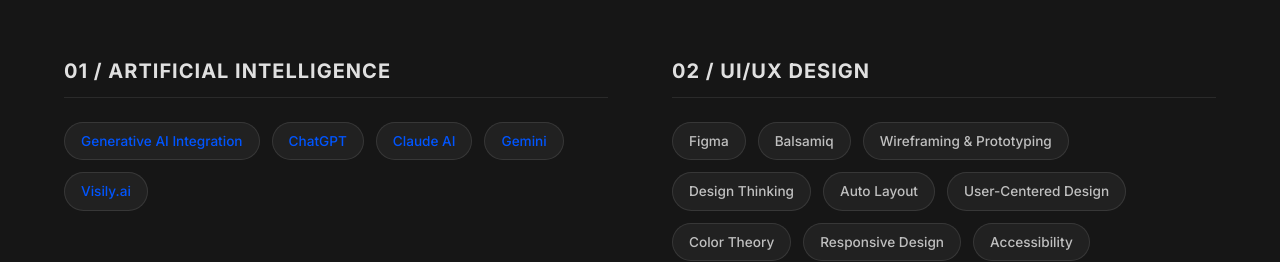
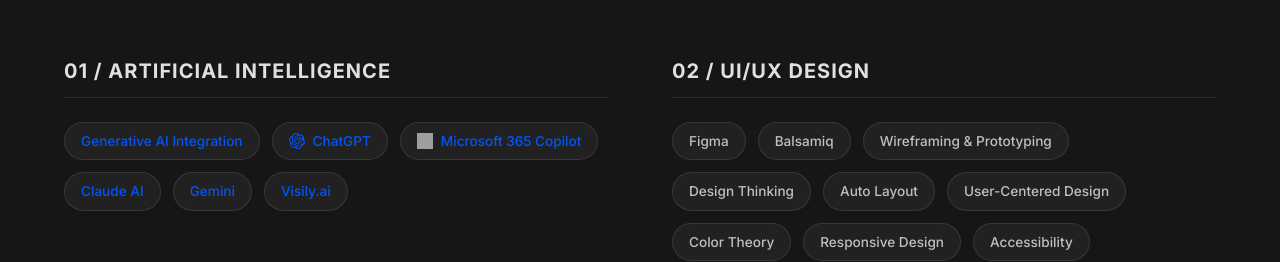
Before and after one commit to Ayushbansal946/AyushBnansal_portfolio, a React (Vite) app: page / in a window 1280 px wide. Shown: the part 5020-5282 px from the top of the page. Built offline with nearby package versions, Linux system fonts and the light colour scheme; no server answers; the database is empty; grey boxes are pictures that could not be loaded.

Commit message:
Add Microsoft 365 Copilot and ChatGPT logos to Skills section

```diff
--- a/src/components/Icons.tsx
+++ b/src/components/Icons.tsx
@@ -6,6 +6,13 @@
 export interface IconProps extends React.SVGProps<SVGSVGElement> {
   size?: number | string;
 }
+
+export const ChatGPTIcon = ({ size = 24, ...props }: IconProps) => (
+  <svg role="img" width={size} height={size} viewBox="0 0 24 24" xmlns="http://www.w3.org/2000/svg" fill="currentColor" {...props}>
+    <title>ChatGPT</title>
+    <path d="M22.2819 9.8211a5.9847 5.9847 0 0 0-.5157-4.9108 6.0462 6.0462 0 0 0-6.5098-2.9A6.0651 6.0651 0 0 0 4.9807 4.1818a5.9847 5.9847 0 0 0-3.9977 2.9 6.0462 6.0462 0 0 0 .7427 7.0966 5.98 5.98 0 0 0 .511 4.9107 6.051 6.051 0 0 0 6.5146 2.9001A5.9847 5.9847 0 0 0 13.2599 24a6.0557 6.0557 0 0 0 5.7718-4.2058 5.9894 5.9894 0 0 0 3.9977-2.9001 6.0557 6.0557 0 0 0-.7475-7.073zm-9.022 12.6081a4.4755 4.4755 0 0 1-2.8764-1.0408l.1419-.0804 4.7783-2.7582a.7948.7948 0 0 0 .3927-.6813v-6.7369l2.02 1.1686a.071.071 0 0 1 .038.052v5.5826a4.504 4.504 0 0 1-4.4945 4.4944zm-9.6607-4.1254a4.4708 4.4708 0 0 1-.5346-3.0137l.142.0852 4.783 2.7582a.7712.7712 0 0 0 .7806 0l5.8428-3.3685v2.3324a.0804.0804 0 0 1-.0332.0615L9.74 19.9502a4.4992 4.4992 0 0 1-6.1408-1.6464zM2.3408 7.8956a4.485 4.485 0 0 1 2.3655-1.9728V11.6a.7664.7664 0 0 0 .3879.6765l5.8144 3.3543-2.0201 1.1685a.0757.0757 0 0 1-.071 0l-4.8303-2.7865A4.504 4.504 0 0 1 2.3408 7.8956zm16.0993 3.8558L12.5987 8.3829 14.6188 7.2144a.0757.0757 0 0 1 .071 0l4.8303 2.7913a4.4944 4.4944 0 0 1-.6765 8.1042v-5.6772a.79.79 0 0 0-.3927-.6813zm2.0107-3.0231l-.142-.0852-4.7735-2.7818a.7759.7759 0 0 0-.7854 0L8.8092 9.2297V6.8974a.0662.0662 0 0 1 .0284-.0615l4.8303-2.7866a4.4992 4.4992 0 0 1 6.6802 4.66zM8.3065 12.863l-2.02-1.1638a.0804.0804 0 0 1-.038-.0567V6.0742a4.4992 4.4992 0 0 1 7.3757-3.4537l-.142.0805-4.7784 2.7582a.7948.7948 0 0 0-.3927.6813zm1.0976-2.3654l2.602-1.501 2.6067 1.501v3.002l-2.6067 1.501-2.602-1.501z"/>
+  </svg>
+);
 
 export const Github = ({ size = 24, ...props }: IconProps) => (
   <svg xmlns="http://www.w3.org/2000/svg" width={size} height={size} viewBox="0 0 24 24" fill="none" stroke="currentColor" strokeWidth="2" strokeLinecap="round" strokeLinejoin="round" {...props}>
--- a/src/data/fallbackData.ts
+++ b/src/data/fallbackData.ts
@@ -141,7 +141,7 @@
   {
     id: 'skill_cat_1',
     title: '01 / Artificial Intelligence',
-    skills: ['Generative AI Integration', 'ChatGPT', 'Claude AI', 'Gemini', 'Visily.ai']
+    skills: ['Generative AI Integration', 'ChatGPT', 'Microsoft 365 Copilot', 'Claude AI', 'Gemini', 'Visily.ai']
   },
   {
     id: 'skill_cat_2',
--- a/src/pages/DemoAdminDashboard.tsx
+++ b/src/pages/DemoAdminDashboard.tsx
@@ -167,7 +167,7 @@
     setData([...data, newItem]);
   };
 
-  const handleDeleteItem = async (id: string, index: number) => {
+  const handleDeleteItem = async (_id: string, index: number) => {
     if (data.length <= 1) {
       alert('You must have at least one item!');
       return;
--- a/src/sections/SkillsSection.tsx
+++ b/src/sections/SkillsSection.tsx
@@ -13,6 +13,7 @@
 import { motion } from 'framer-motion';
 import { useSectionData } from '../hooks/useSectionData';
 import { fallbackSkills } from '../data/fallbackData';
+import { ChatGPTIcon } from '../components/Icons';
 
 export default function SkillsSection() {
   const skillCategories = useSectionData('skills', fallbackSkills);
@@ -61,8 +62,10 @@
                 {category.skills.map((skill, i) => (
                   <span
                     key={i}
-                    className={`px-4 py-2 rounded-[30px] border border-white/10 text-[0.85rem] font-body font-medium transition-all duration-200 bg-white/5 hover:bg-text-main hover:text-bg hover:border-text-main ${index === 0 ? 'text-accent' : 'text-text-light'}`}
+                    className={`flex items-center gap-2 px-4 py-2 rounded-[30px] border border-white/10 text-[0.85rem] font-body font-medium transition-all duration-200 bg-white/5 hover:bg-text-main hover:text-bg hover:border-text-main ${index === 0 ? 'text-accent' : 'text-text-light'}`}
                   >
+                    {skill === 'ChatGPT' && <ChatGPTIcon size={16} />}
+                    {skill === 'Microsoft 365 Copilot' && <img src="https://res.cdn.office.net/officehub/images/content/images/unauth-odc/copilot-icon-513486c4f9.svg" alt="Copilot" className="w-4 h-4" />}
                     {skill}
                   </span>
                 ))}
```
